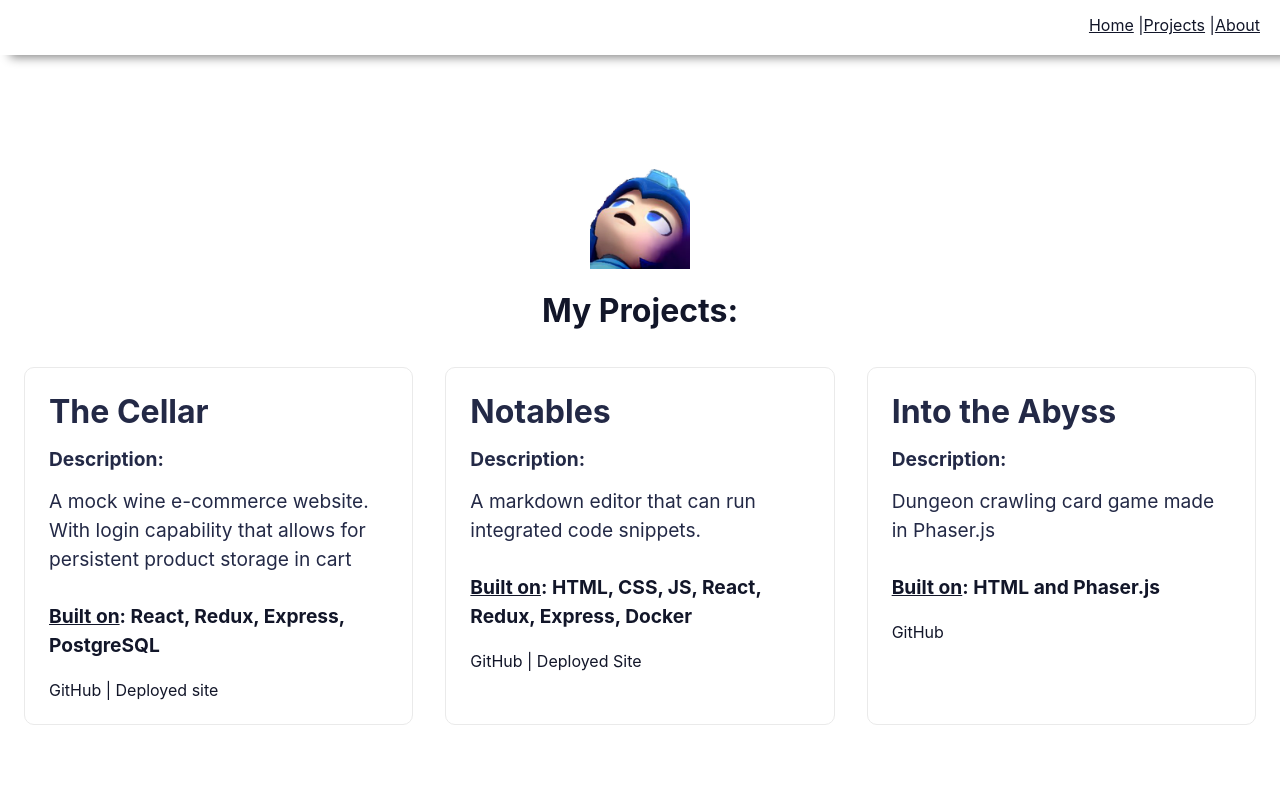
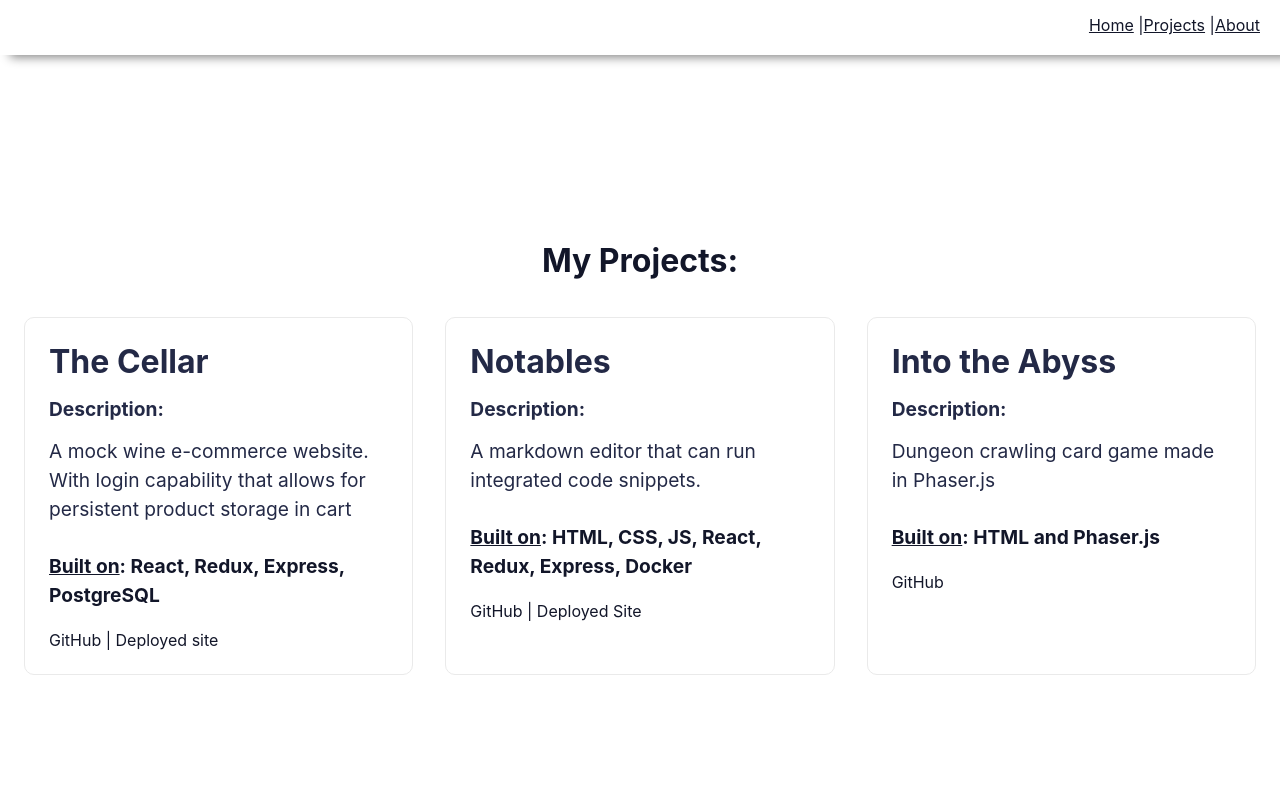
Before and after one commit to Mleng89/portfolio, a Next.js app: page /projects in a window 1280 px wide. Shown: the top 800 px of the page. Built offline with nearby package versions, Linux system fonts and the light colour scheme.

Commit message:
Edit: Taking out Image and Link imports

```diff
--- a/pages/about.js
+++ b/pages/about.js
@@ -1,6 +1,4 @@
 import Head from 'next/head';
-import Link from 'next/link';
-import Image from 'next/image';
 import Layout from './layout';
 export default function about() {
   return (
--- a/pages/index.js
+++ b/pages/index.js
@@ -1,6 +1,4 @@
 import Head from 'next/head';
-import Link from 'next/link';
-import Image from 'next/image';
 import Layout from './layout';
 import Typical from 'react-typical';
 
--- a/pages/projects.js
+++ b/pages/projects.js
@@ -12,7 +12,6 @@ export default function projects() {
       <main>
         <Layout title="Projects | Matthew Leng">
           <div className="container">
-            <Image src="/pls.png" width="100px" height="100px" />
             <h1>My Projects:</h1>
             <div className="project_container">
               <div className="card">
```
